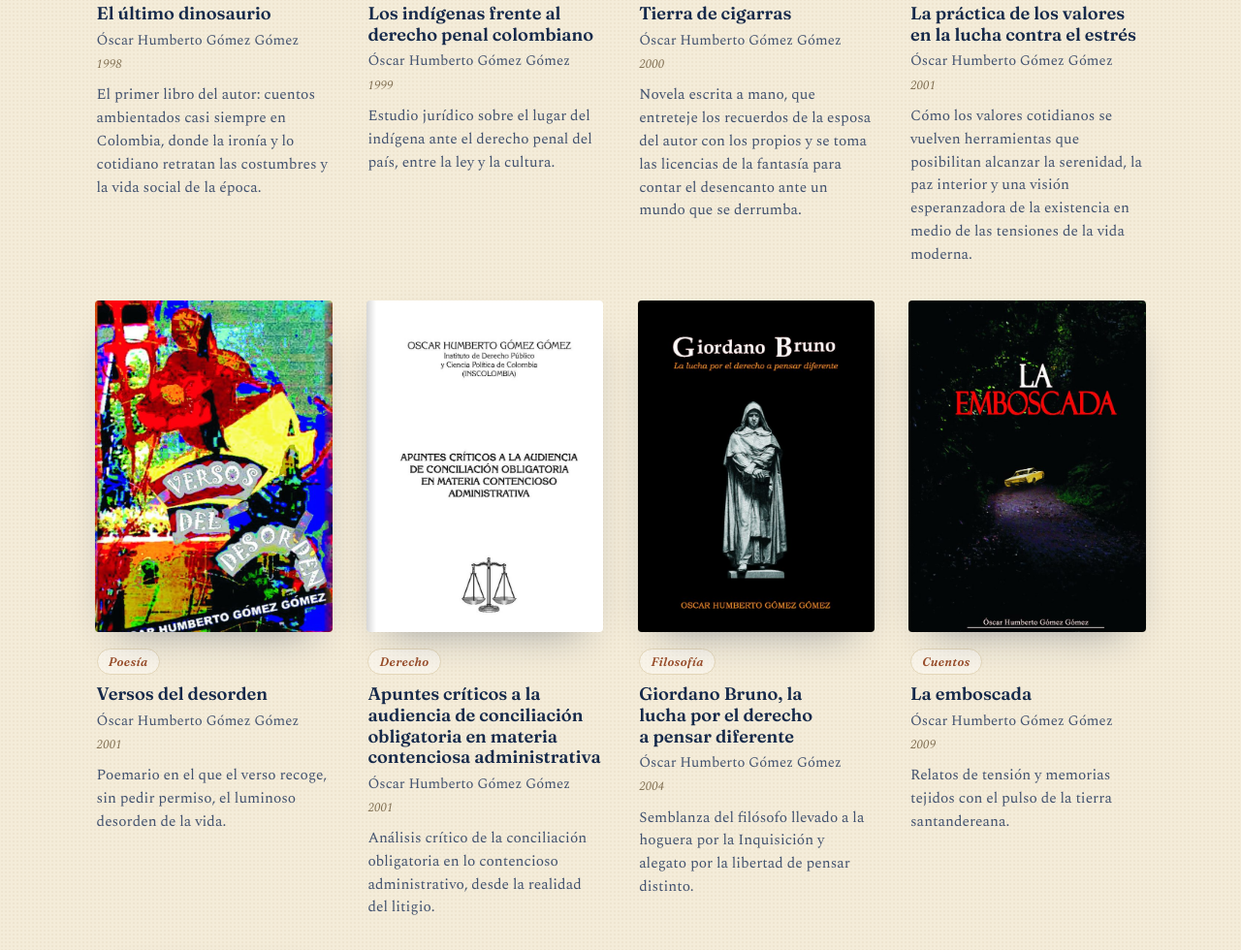
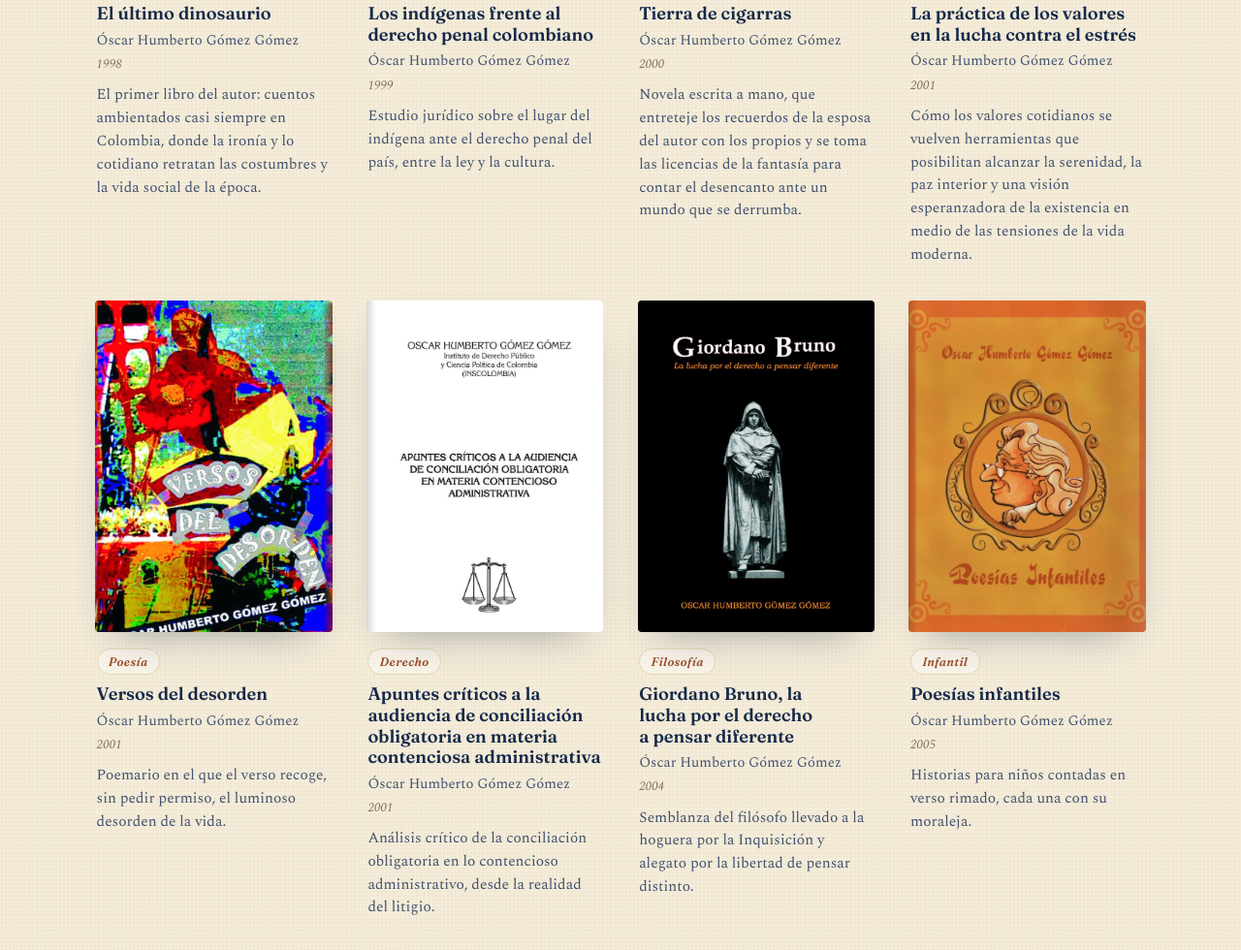
Before and after one commit to Racso/gomezcasaeditora, a plain HTML site: page index.html in a window 1280 px wide. Shown: the part 2194-3174 px from the top of the page at 97% size. Drawn offline with nearby package versions, Linux system fonts and the light colour scheme.

Commit message:
Añadir Poesías infantiles (2005) con carátula restaurada

```diff
--- a/index.html
+++ b/index.html
@@ -91,7 +91,7 @@
     <div class="col-narrow">
       <p class="eyebrow"><span class="knot" aria-hidden="true"></span>Catálogo</p>
       <h2 class="h-display">Las obras del sello</h2>
-      <p class="band__lead">Nueve títulos de Óscar Humberto Gómez Gómez sobre historia, derecho,
+      <p class="band__lead">Diez títulos de Óscar Humberto Gómez Gómez sobre historia, derecho,
         poesía, narración y filosofía, en orden cronológico.</p>
     </div>
 
@@ -188,6 +188,19 @@
       </li>
 
       <li class="card">
+        <a class="card__cover" href="https://poesias-infantiles.pico.red" target="_blank" rel="noopener">
+          <img loading="lazy" src="img/covers/poesias-infantiles.jpg" alt="Carátula de «Poesías infantiles»." width="640" height="823" />
+        </a>
+        <div class="card__body">
+          <span class="tag" data-cat="infantil">Infantil</span>
+          <h3 class="card__title">Poesías infantiles</h3>
+          <p class="card__author">Óscar Humberto Gómez Gómez</p>
+          <p class="card__year">2005</p>
+          <p class="card__desc">Historias para niños contadas en verso rimado, cada una con su moraleja.</p>
+        </div>
+      </li>
+
+      <li class="card">
         <a class="card__cover" href="https://oscarhumbertogomez.com/?p=49621" target="_blank" rel="noopener">
           <img loading="lazy" src="img/covers/emboscada.jpg" alt="Carátula de «La emboscada»." width="640" height="938" />
         </a>
```
Also changed, not shown: img/covers/poesias-infantiles.jpg (added).
